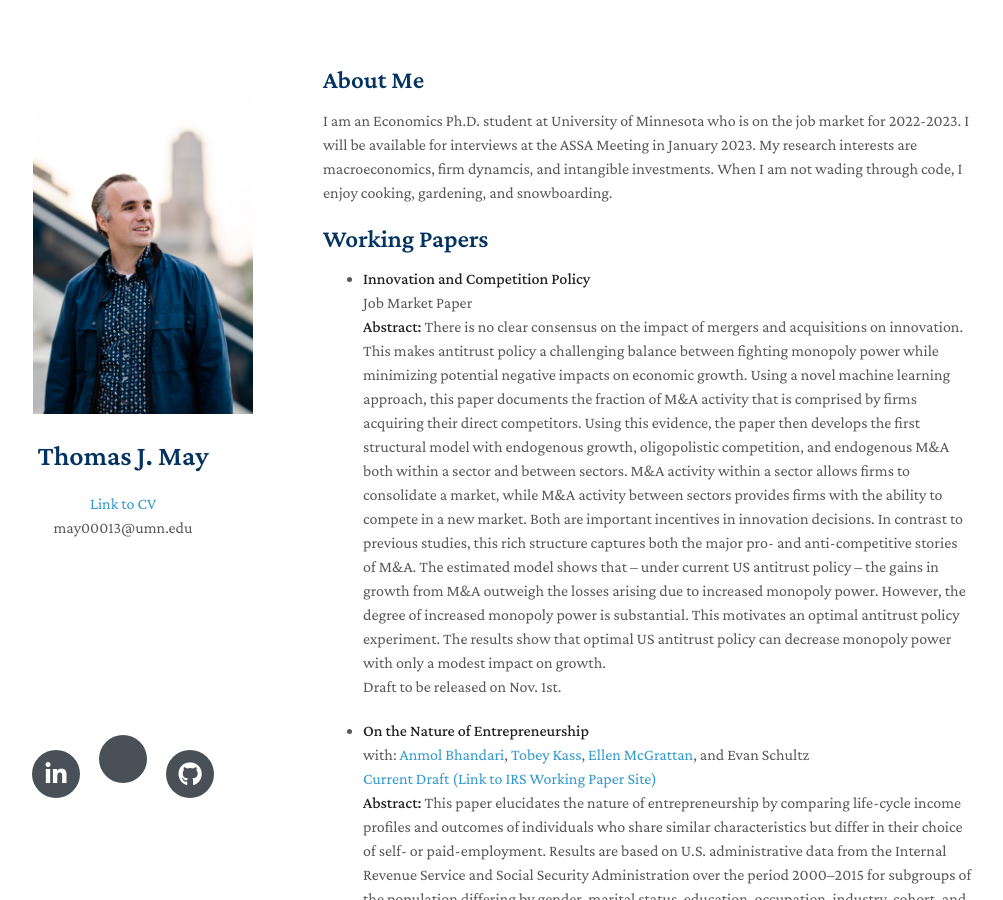
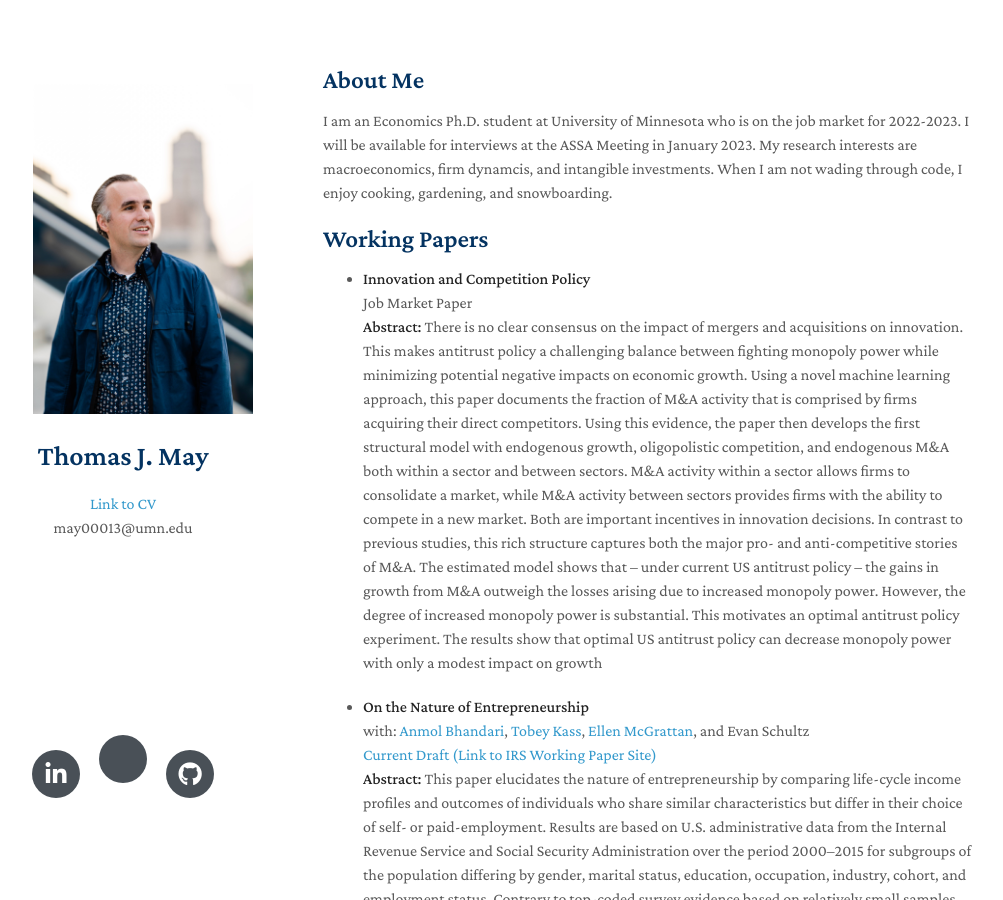
Before and after one commit to MayEcon/mayecon.github.io, a Jekyll site: the page built from index.md, in a window 1280 px wide and 900 px high. Shown: the whole window, without its empty margins (147-1150 px from the left). Built offline with Jekyll 4.4.1, drawn with Linux system fonts in a browser that asks for light colours; nearby versions of some CDN libraries; a style sheet for code colours, icons or effects is not loaded; our own code applies the rules of GitHub Pages for plain Markdown files.

Commit message:
Update index.md

```diff
--- a/index.md
+++ b/index.md
@@ -13,8 +13,7 @@ I am an Economics Ph.D. student at University of Minnesota who is on the job mar
   <br>
   Job Market Paper
   <br>
-  **Abstract:** There is no clear consensus on the impact of mergers and acquisitions on innovation. This makes antitrust policy a challenging balance between fighting monopoly power while minimizing potential negative impacts on economic growth. Using a novel machine learning approach, this paper documents the fraction of M&A activity that is comprised by firms acquiring their direct competitors. Using this evidence, the paper then develops the first structural model with endogenous growth, oligopolistic competition, and endogenous M&A both within a sector and between sectors. M&A activity within a sector allows firms to consolidate a market, while M&A activity between sectors provides firms with the ability to compete in a new market. Both are important incentives in innovation decisions. In contrast to previous studies, this rich structure captures both the major pro- and anti-competitive stories of M&A. The estimated model shows that – under current US antitrust policy – the gains in growth from M&A outweigh the losses arising due to increased monopoly power. However, the degree of increased monopoly power is substantial. This motivates an optimal antitrust policy experiment. The results show that optimal US antitrust policy can decrease monopoly power with only a modest impact on growth.
-  <br>Draft to be released on Nov. 1st.
+  **Abstract:** There is no clear consensus on the impact of mergers and acquisitions on innovation. This makes antitrust policy a challenging balance between fighting monopoly power while minimizing potential negative impacts on economic growth. Using a novel machine learning approach, this paper documents the fraction of M&A activity that is comprised by firms acquiring their direct competitors. Using this evidence, the paper then develops the first structural model with endogenous growth, oligopolistic competition, and endogenous M&A both within a sector and between sectors. M&A activity within a sector allows firms to consolidate a market, while M&A activity between sectors provides firms with the ability to compete in a new market. Both are important incentives in innovation decisions. In contrast to previous studies, this rich structure captures both the major pro- and anti-competitive stories of M&A. The estimated model shows that – under current US antitrust policy – the gains in growth from M&A outweigh the losses arising due to increased monopoly power. However, the degree of increased monopoly power is substantial. This motivates an optimal antitrust policy experiment. The results show that optimal US antitrust policy can decrease monopoly power with only a modest impact on growth
 
 - **On the Nature of Entrepreneurship**
   <br>
```
